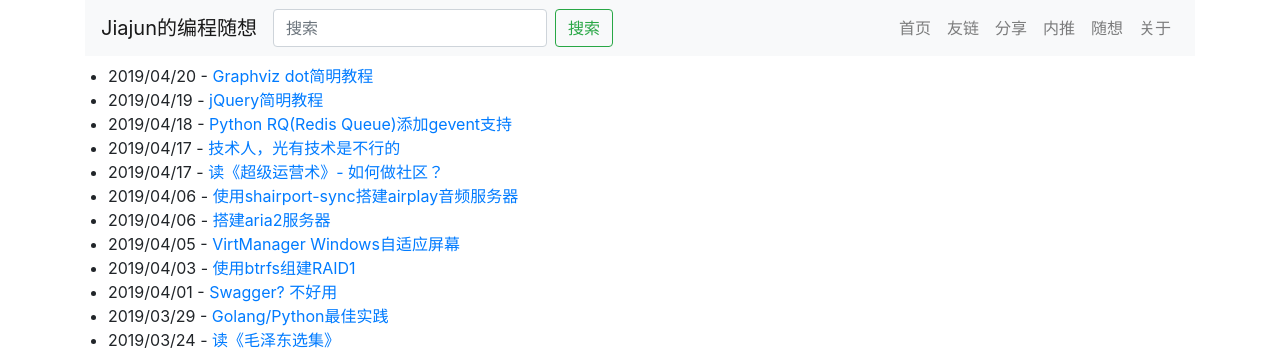
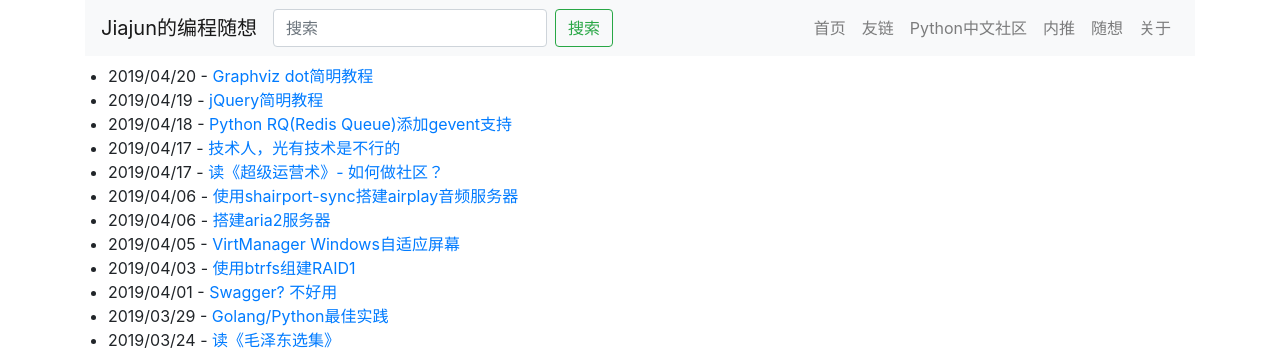
Before and after one commit to jiajunhuang/blog, a Flask app: page / in a window 1280 px wide. Shown: the top 352 px of the page. Run offline with Flask 2, Linux system fonts and the light colour scheme; parts of the project's set-up code (start-up, migrations or seed data) failed here and were passed over; some libraries are stand-ins or nearby versions.

Commit message:
sync at Tue 23 Apr 2019 03:48:08 PM CST

```diff
--- a/templates/base.html
+++ b/templates/base.html
@@ -62,7 +62,7 @@
                                 <a class="nav-link" href="/friends">友链</a>
                             </li>
                             <li class="nav-item">
-                                <a class="nav-link" href="https://share.jiajunhuang.com">分享</a>
+                                <a class="nav-link" href="https://pythoncn.club">Python中文社区</a>
                             </li>
                             <li class="nav-item">
                                 <a class="nav-link" href="/jobs">内推</a>
```
